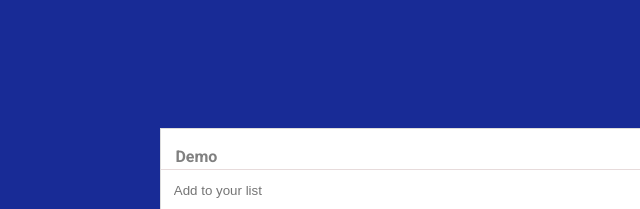
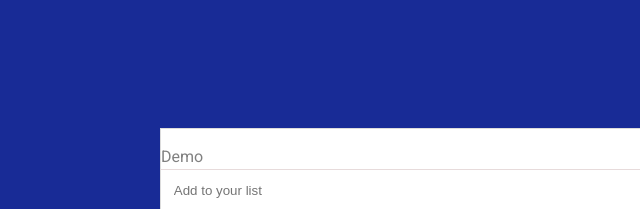
Before and after one commit to Graycemuthui/To-Do-List, a website built with webpack: page index.html in a window 1280 px wide. Shown: the top 209 px of the page, 160-800 px from the left. Built offline with nearby package versions, Linux system fonts and the light colour scheme.

Commit message:
Update dist

```diff
--- a/index.html
+++ b/index.html
@@ -20,9 +20,9 @@
   <body>
     <section class="main-section">
       <div class="headline">
-        <span>
-          <h4>Demo</h4>
-        </span>
+        <div>
+          <p>Demo</p>
+        </div>
         <span class="rotate"><i class="fa-solid fa-rotate"></i></span>
       </div>
       <form class="list-form">
```
